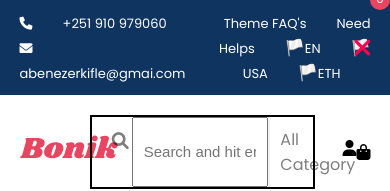
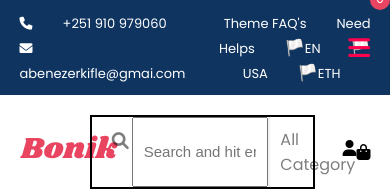
Before and after one commit to abenooo/Ecommerice-Website-in-React, a React (Create React App) app: page / in a window 390 px wide. Shown: the top 191 px of the page. Built offline with nearby package versions, Linux system fonts and the light colour scheme.

Commit message:
Add search bar

```diff
--- a/src/common/header/Header.css
+++ b/src/common/header/Header.css
@@ -185,7 +185,7 @@ li {
         left: 0;
         top: 0;
         transition: 0.5s;
-        width: 60%;
+        width: 100%;
         height: 100vh;
         background-color: #fff;
         z-index: 888;
--- a/src/common/header/Navbar.jsx
+++ b/src/common/header/Navbar.jsx
@@ -43,7 +43,7 @@ function Navbar() {
               {MobileMenu ? (
                 <i className="fas fa-times close home-btn"></i>
               ) : (
-                <i className="fa-solid fa-xmark open"></i>
+                <i className="fa-solid fa-bars open"></i>
               )}
             </button>
           </div>
```
